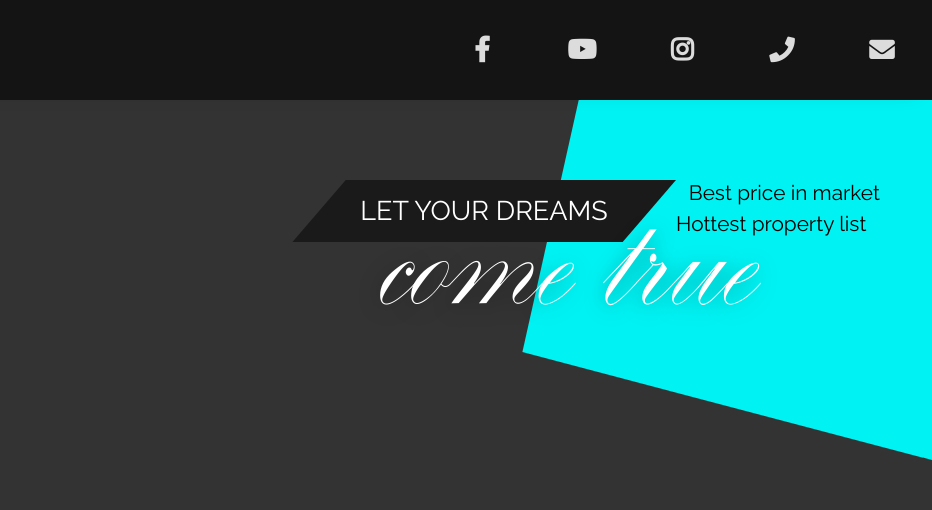
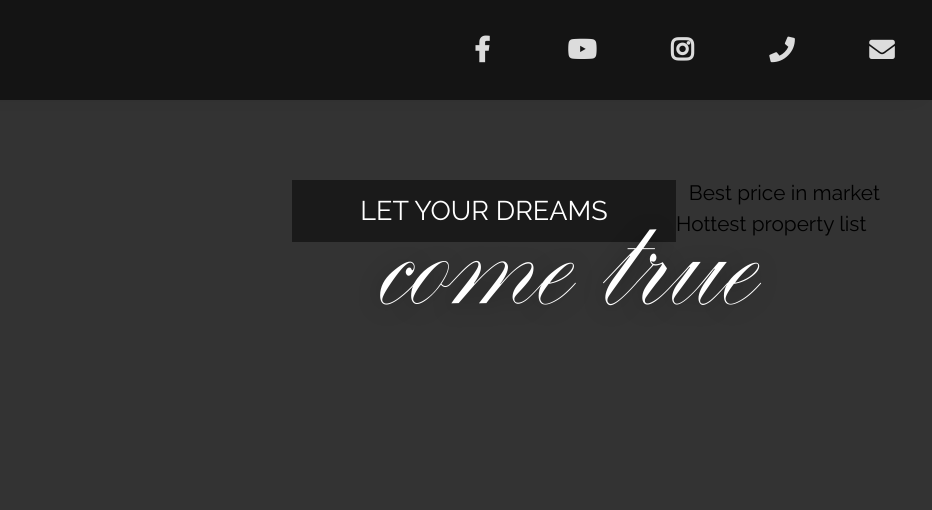
Before and after one commit to adraingroup/adraingroup.github.io, a plain HTML site: page index.html in a window 1280 px wide. Shown: the top 510 px of the page, 348-1280 px from the left. Drawn offline with Linux system fonts and the light colour scheme.

Commit message:
clip path test

```diff
--- a/index.html
+++ b/index.html
@@ -35,7 +35,6 @@
                 }
                 wp-video + wp-box {
                     width: 75vw !important;
-                    clip-path: polygon(46% 0px, 100% 0px, 100% 100%, 20% 70%) !important;
                 }
                 wp-action.action1 a .wp-graphic {
                     min-width: 40px !important;
@@ -333,9 +332,9 @@
                                 <source src="./videos/rock.mp4" type="video/mp4">
                             </video>-->
                         </wp-video>
-                        <wp-box style="background-color: var(--theme); width: 40vw; height: 45vh; clip-path: polygon(31% 0px, 100% 0px, 100% 100%, 20% 70%); position: absolute; right: 0px; top: var(--headerHeight);"></wp-box>
+                        <wp-box style="background-color: var(--theme); width: 40vw; height: 45vh;"></wp-box>
                         <wp-box class="textGrid" style="position: absolute; right: 0px; width: 50vw; top: calc(var(--headerHeight) + 10vh);">
-                            <wp-text-section class="textGridA" style="width: 100%; background-color: var(--baseDark); clip-path: polygon(14% 0px, 100% 0px, 86% 100%, 0px 100%); color: var(--baseLight); padding: 0px 11%; box-sizing: border-box; font-size: calc(1.3vw + 1.3vh); position: relative; right: 0px; white-space: pre; height: fit-content; line-height: calc(3vw + 3vh); text-align: center;">LET YOUR DREAMS</wp-text-section>
+                            <wp-text-section class="textGridA" style="width: 100%; background-color: var(--baseDark); color: var(--baseLight); padding: 0px 11%; box-sizing: border-box; font-size: calc(1.3vw + 1.3vh); position: relative; right: 0px; white-space: pre; height: fit-content; line-height: calc(3vw + 3vh); text-align: center;">LET YOUR DREAMS</wp-text-section>
                             <wp-text-section class="textGridD" style="color: var(--baseLight); font-size: calc(8vw + 8vh); font-family: 'Kunstler Script'; line-height: 0; padding-left: 0vw; white-space: pre; transform: scaleY(1.3); text-align: center; padding-right: 7vw; text-shadow: rgba(0, 0, 0, 0.34) 0px 3px 19px;">come true</wp-text-section>
                             <wp-text-section class="textGridB" style="font-size: calc(1vh + 1vw); white-space: pre; padding-left: 1vw;">Best price in market</wp-text-section>
                             <wp-text-section class="textGridC" style="font-size: calc(1vh + 1vw); white-space: pre;">Hottest property list</wp-text-section>
```
